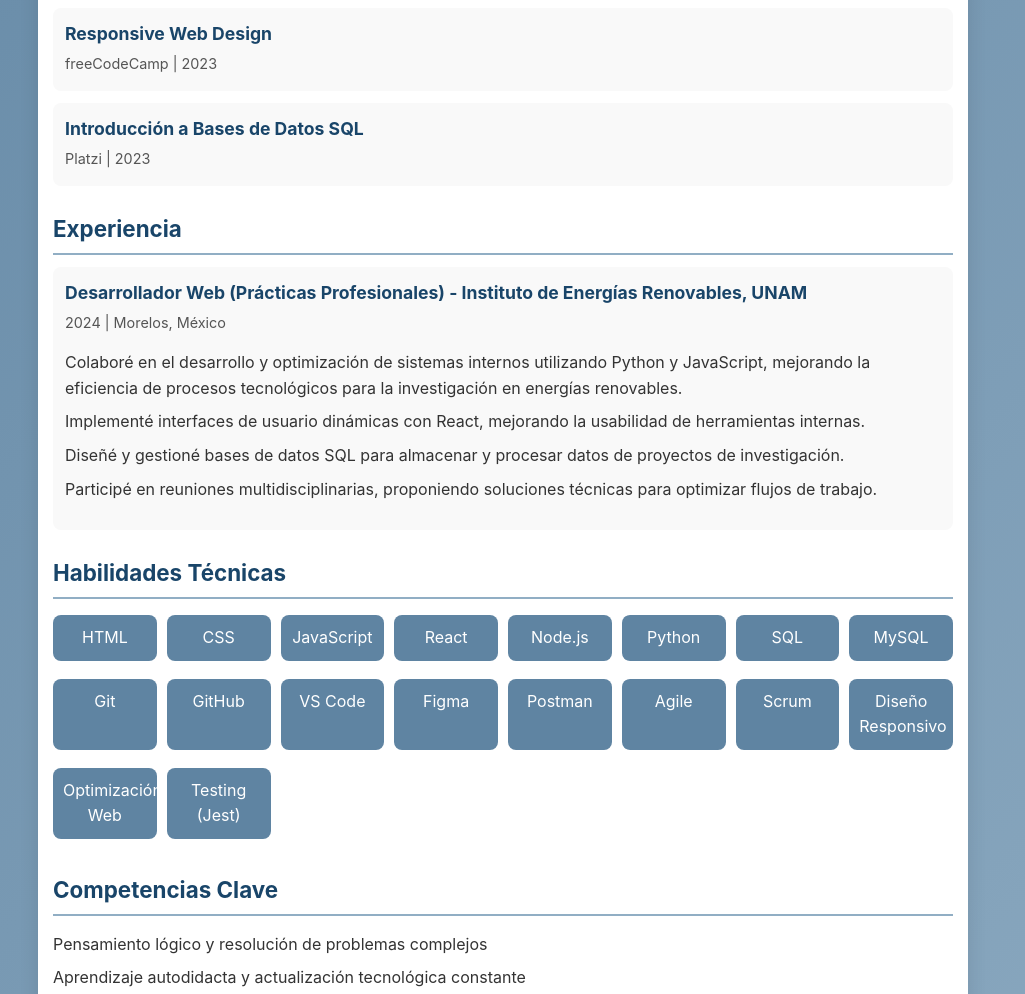
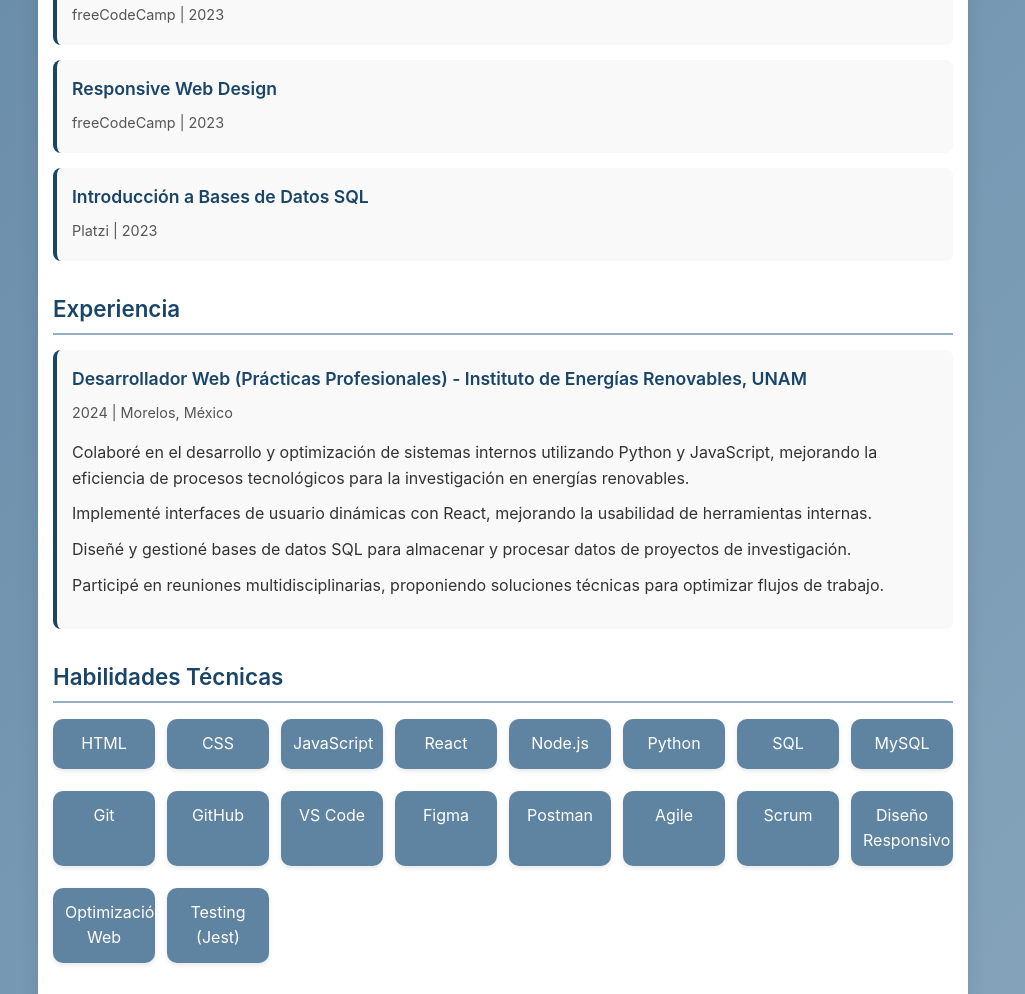
Before and after one commit to st4rbl33d1ng/digital_cv, a plain HTML site: page index.html in a window 1280 px wide. Shown: the part 816-1810 px from the top of the page, without its empty margins (137-1162 px from the left). Drawn offline with Linux system fonts and the light colour scheme.

Commit message:
Update styles.css

```diff
--- a/styles.css
+++ b/styles.css
@@ -8,7 +8,7 @@ body {
     transition: background 0.3s, color 0.3s;
 }
 body.dark-mode {
-    background: linear-gradient(135deg, #194569 0%, #5F84A2 100%);
+    background: linear-gradient wildfire://(135deg, #194569 0%, #5F84A2 100%);
     color: #f4f4f4;
 }
 .container {
@@ -82,14 +82,15 @@ body.dark-mode header button:hover, body.dark-mode header button:active {
     color: #194569;
 }
 section {
-    margin-bottom: 25px;
+    margin-bottom: 30px;
 }
 section h2 {
     color: #194569;
     font-size: 1.4em;
     border-bottom: 2px solid #91AEC4;
     padding-bottom: 6px;
-    margin-bottom: 12px;
+    margin-bottom: 15px;
+    font-weight: 600;
 }
 body.dark-mode section h2 {
     color: #91AEC4;
@@ -100,66 +101,88 @@ ul {
     padding: 0;
 }
 ul li {
-    margin-bottom: 8px;
+    margin-bottom: 10px;
 }
 .skills-grid {
     display: grid;
     grid-template-columns: repeat(auto-fit, minmax(100px, 1fr));
-    gap: 10px;
+    gap: 12px;
 }
 .skills-grid li {
     background: #5F84A2;
     color: #fff;
-    padding: 10px;
-    border-radius: 8px;
+    padding: 12px;
+    border-radius: 10px;
     text-align: center;
-    transition: transform 0.2s, background 0.3s;
+    box-shadow: 0 2px 5px rgba(0,0,0,0.1);
+    transition: transform 0.2s, background 0.3s, box-shadow 0.3s;
 }
 .skills-grid li:hover, .skills-grid li:active {
-    transform: translateY(-5px);
+    transform: scale(1.05);
     background: #91AEC4;
+    box-shadow: 0 4px 10px rgba(0,0,0,0.2);
 }
 body.dark-mode .skills-grid li {
     background: #194569;
+    box-shadow: 0 2px 5px rgba(0,0,0,0.3);
 }
 body.dark-mode .skills-grid li:hover, body.dark-mode .skills-grid li:active {
     background: #5F84A2;
 }
-.experience-item, .education-item {
+.experience-item, .education-item, .reference-item {
     background: #f9f9f9;
-    padding: 12px;
+    padding: 15px;
     border-radius: 8px;
-    margin-bottom: 12px;
+    margin-bottom: 15px;
+    border-left: 4px solid #194569;
     transition: transform 0.2s, background 0.3s;
 }
-.experience-item:hover, .education-item:hover {
+.experience-item:hover, .education-item:hover, .reference-item:hover {
     transform: translateY(-5px);
 }
-body.dark-mode .experience-item, body.dark-mode .education-item {
+body.dark-mode .experience-item, body.dark-mode .education-item, body.dark-mode .reference-item {
     background: #3a4b5c;
+    border-left: 4px solid #91AEC4;
 }
 .experience-item h3, .education-item h3 {
-    margin: 0;
+    margin: 0 0 8px;
     color: #194569;
     font-size: 1.1em;
+    font-weight: 600;
 }
 body.dark-mode .experience-item h3, body.dark-mode .education-item h3 {
     color: #91AEC4;
 }
-.experience-item p, .education-item p {
+.experience-item p, .education-item p, .reference-item p {
     margin: 4px 0;
     color: #555;
     font-size: 0.9em;
 }
-body.dark-mode .experience-item p, body.dark-mode .education-item p {
+body.dark-mode .experience-item p, body.dark-mode .education-item p, body.dark-mode .reference-item p {
     color: #ccc;
+}
+.icon-list li {
+    position: relative;
+    padding-left: 25px;
+    margin-bottom: 12px;
+}
+.icon-list li::before {
+    content: '•';
+    position: absolute;
+    left: 0;
+    color: #194569;
+    font-size: 1.2em;
+    line-height: 1.6;
+}
+body.dark-mode .icon-list li::before {
+    color: #91AEC4;
 }
 footer {
     background: #194569;
     color: #fff;
     text-align: center;
     padding: 12px 0;
-    margin-top: 15px;
+    margin-top: 20px;
 }
 footer p {
     margin: 0;
@@ -171,7 +194,6 @@ footer p {
         padding: 12px;
     }
     .skills-grid {
-        gridწ
         grid-template-columns: repeat(auto-fit, minmax(120px, 1fr));
     }
     section h2 {
@@ -213,7 +235,7 @@ footer p {
     section h2 {
         font-size: 1.2em;
     }
-    .experience-item p, .education-item p {
+    .experience-item p, .education-item p, .reference-item p {
         font-size: 0.85em;
     }
 }
```
